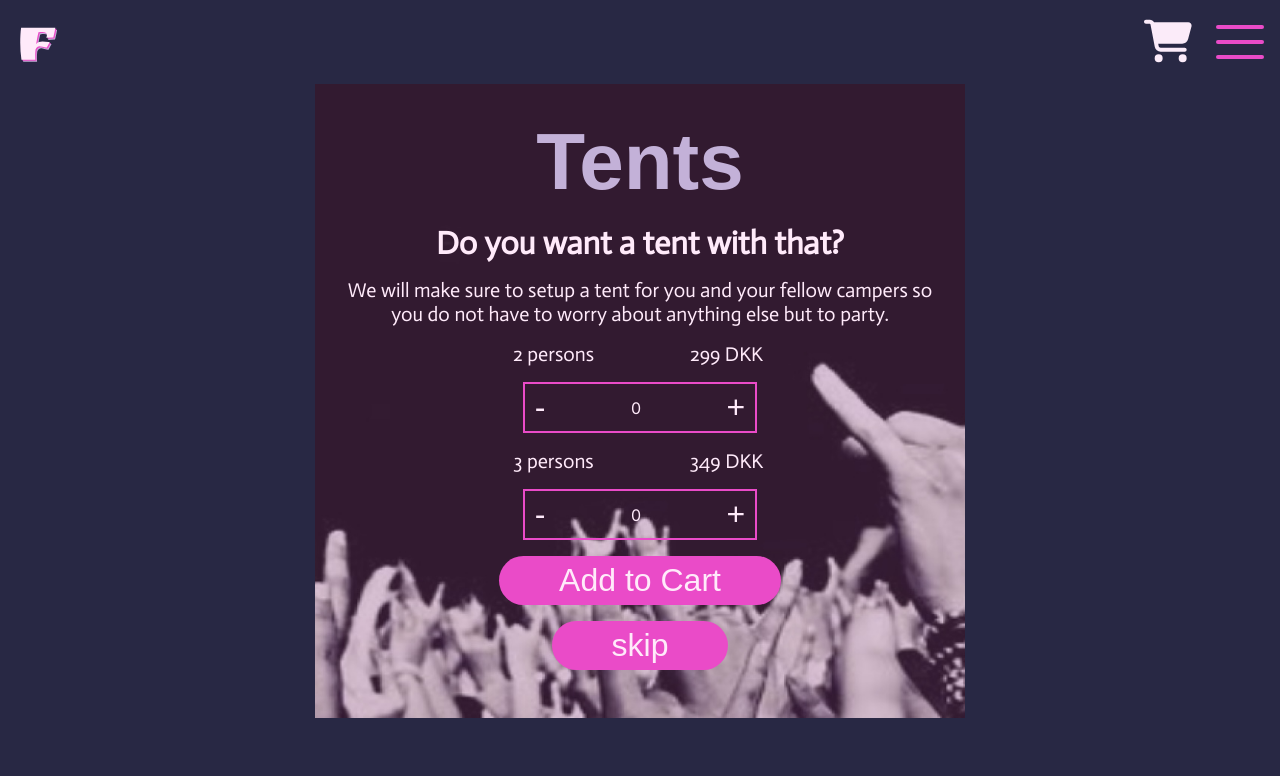
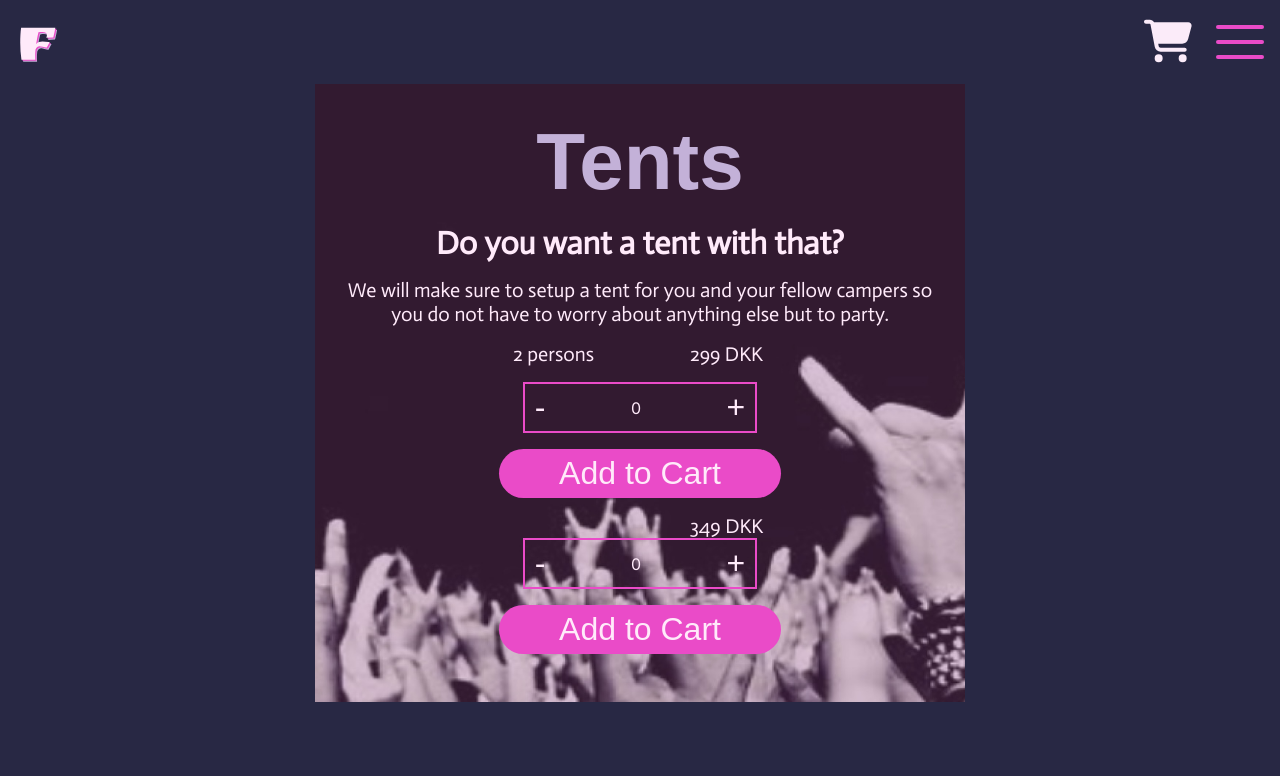
Before and after one commit to malt656c/foo_fest_app, a Next.js app: page /tentbooking in a window 1280 px wide. Shown: the top 776 px of the page. Built offline with nearby package versions, Linux system fonts and the light colour scheme; a web font is replaced by a local one.

Commit message:
tent cart - part 1

```diff
--- a/components/TentBooking.jsx
+++ b/components/TentBooking.jsx
@@ -1,7 +1,9 @@
 "use client";
-import React, { useEffect, useState } from "react";
+import React, { useEffect, useState, useContext } from "react";
 import styles from "./TentBooking.module.css";
 import Link from "next/link";
+import { UpdaterContext } from "../src/app/contexts/basketContext";
+
 
 const products = [
   {
@@ -15,10 +17,19 @@ const products = [
     price: 349,
   },
 ];
-export default function TentBooking() {
+export default function TentBooking(props) {
   const [count, setCount] = useState(0);
+  const [count2, setCount2] = useState(0);
   const [btnState, setBtnState] = useState(false);
   const [clickedColor, setClickedColor] = useState("");
+  const setProductsInCart = useContext(UpdaterContext);
+
+
+
+  function addToBasket() {
+    setProductsInCart((o) => o.concat({ ...props.product, count: count }));
+
+  }
 
   function handleColorChange(color) {
     setClickedColor(color); // Opdater tilstanden med den valgte farve
@@ -36,7 +47,6 @@ export default function TentBooking() {
 
   function decrement() {}
 
-  const [count2, setCount2] = useState(0);
 
   function increment2() {
     setCount2(count2 + 1);
@@ -65,8 +75,11 @@ export default function TentBooking() {
             +
           </button>
         </div>
+        <div>
+          <button className={styles.Button} onClick={addToBasket}>Add to Cart</button>
+          </div>
         <div className={styles.Info}>
-          <p className={styles.Text}>3 persons</p>
+          <p className={styles.Text}>{props.name}</p>
           <p className={styles.Price}>349 DKK</p>
         </div>
         <div className={styles.Counter}>
@@ -77,13 +90,11 @@ export default function TentBooking() {
           <button className={styles.Counterbtn} onClick={increment2}>
             +
           </button>
+
         </div>
-        <Link href="/greencamping" className={styles.alink}>
-          <button className={styles.Button}>Add to Cart</button>
-        </Link>
-        <Link href="/checkout" className={styles.alink}>
-          <button className={styles.Button}>skip</button>
-        </Link>
+        <div>
+          <button className={styles.Button} onClick={addToBasket}>Add to Cart</button>
+          </div>
       </div>
       <div className={styles.ChooseTent}>
         <h2 className={styles.Tentheadline}>Choose your camping area</h2>
@@ -106,6 +117,9 @@ export default function TentBooking() {
         </div>
         {btnState && <img src="/Foofestmap.jpg" alt="foofestmap" className={styles.image} />}
       </div>
+      <Link href="/checkout" className={styles.alink}>
+          <button className={styles.Button}>skip</button>
+        </Link>
     </div>
   );
 }
```
